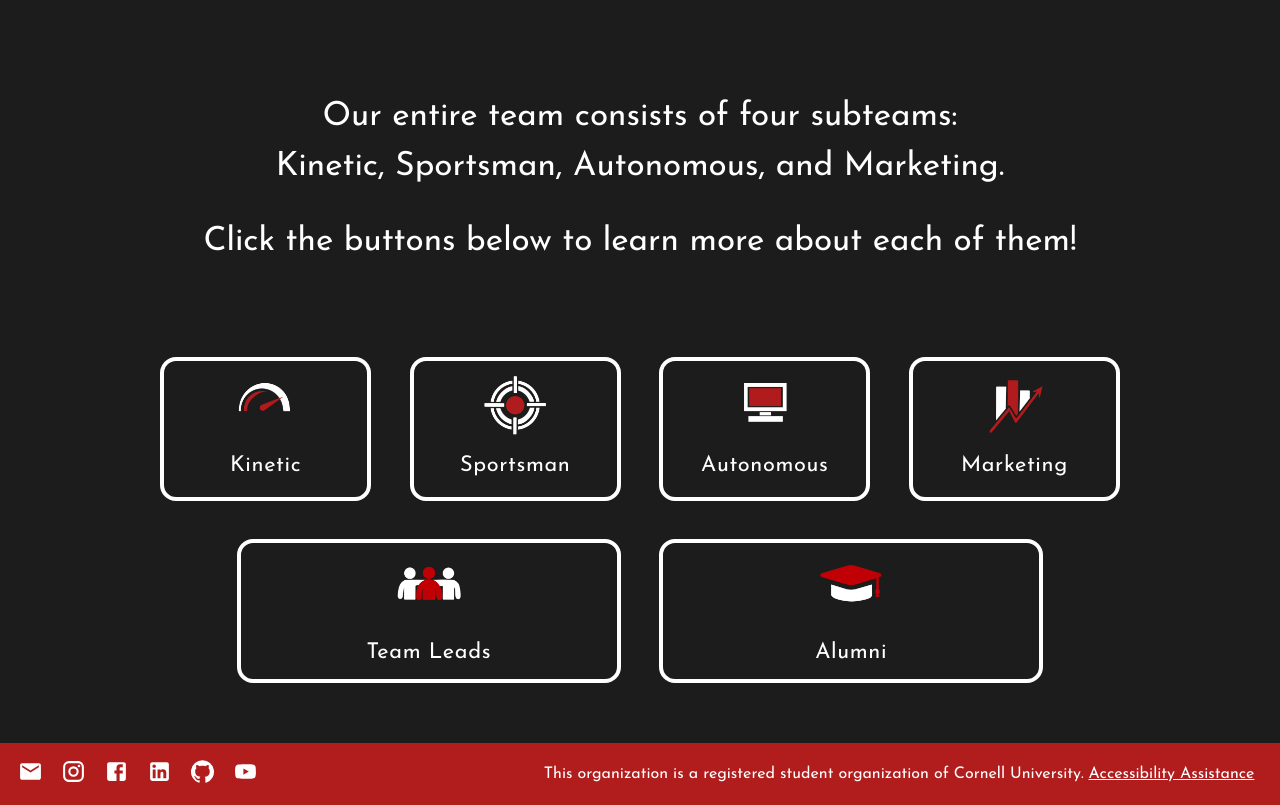
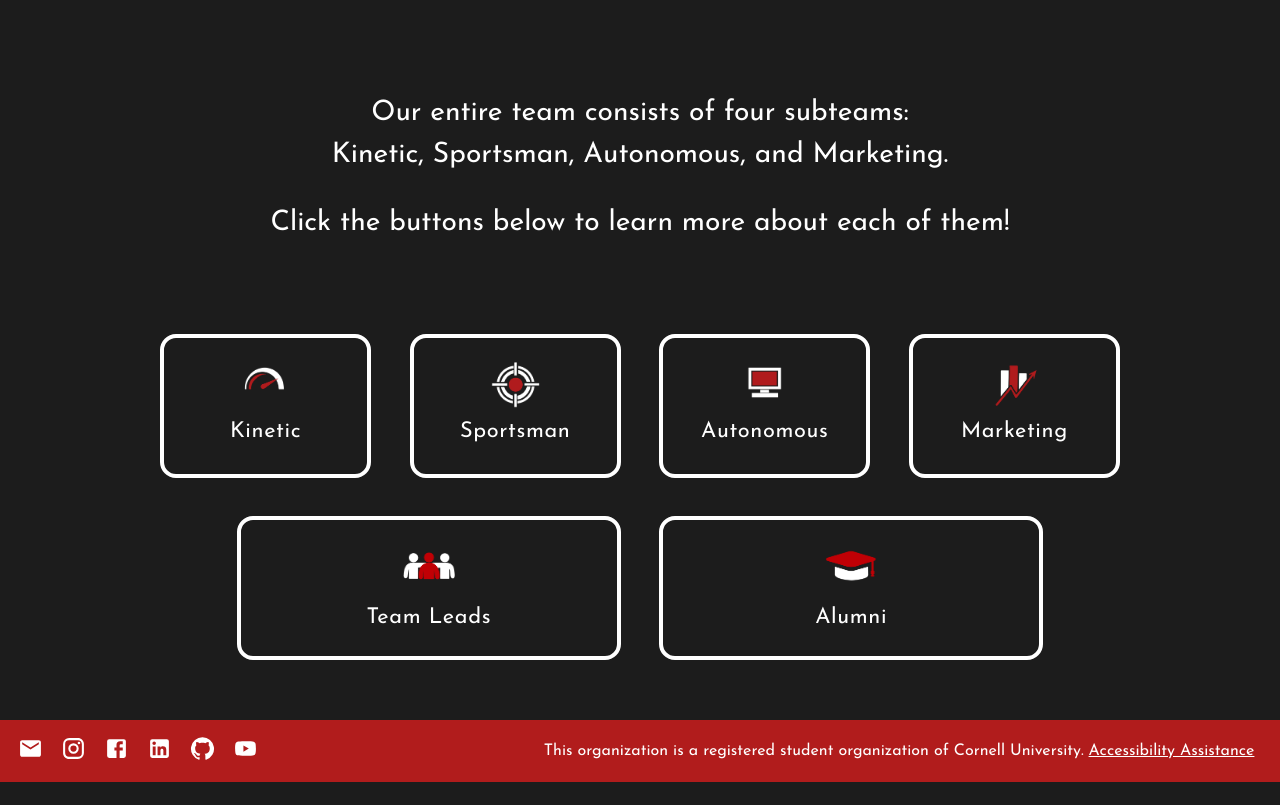
Before and after one commit to Cornell-University-Combat-Robotics/site-2025, a React (Vite) app in the folder react-site/: page /team in a window 1280 px wide. Shown: the part 395-1200 px from the top of the page. After the commit the page ends 1177 px from the top, so only its background shows below. Built offline with nearby package versions, Linux system fonts and the light colour scheme.

Commit message:
Mostly done with resizing

```diff
--- a/react-site/src/pages/team.jsx
+++ b/react-site/src/pages/team.jsx
@@ -42,6 +42,8 @@ const TeamButton = ({ children, hoverColor, whiteImg, sx, image, to }) => {
         justifyContent: "center",
         paddingLeft: 0,
         paddingRight: 0,
+        paddingTop: "2%",
+        paddingBottom: "2%",
 
 
         //for text within team button
@@ -50,15 +52,18 @@ const TeamButton = ({ children, hoverColor, whiteImg, sx, image, to }) => {
 
         fontSize: {
           xs: "3.5vw",
-          sm: "2.5vw",
+          sm: "2.3vw",
           md: "2vw",
           lg: "1.7vw"
         },
-        width: "30vw",
+
         height: {
           xs: "10vh",
+          sm: "10vh",
           md: "18vh",
+          lg: "18vh",
         },
+
         textTransform: "none",
         '&:hover': {
           color: 'white',
@@ -72,10 +77,10 @@ const TeamButton = ({ children, hoverColor, whiteImg, sx, image, to }) => {
       {image && <img src={isHovered ? whiteImg : image} alt=""
 
         style={{
-          marginBottom: "5%",
+          marginBottom: "2%",
           //width & height for same size of screen can be same since images are same length & width
-          width: "5vw",
-          height: "5vw",
+          //no width property cuz team buttons have diff widths
+          height: "50%"
         }}
       />}
       {children}
@@ -126,12 +131,23 @@ export default function Team() {
           </motion.div>
         </div>
 
-        <Typography variant="h5" sx={{ maxWidth: '70%', margin: '2% auto', textAlign: 'center' }}>
+        <Typography
+         sx={{ maxWidth: '70%', margin: '2% auto', textAlign: 'center',
+          fontSize: {
+            xs: "3vw",
+            sm: "2.2vw"
+          }
+          }}>
           {"Our entire team consists of four subteams:"}
           <br />
           {"Kinetic, Sportsman, Autonomous, and Marketing."}
         </Typography>
-        <Typography variant="h5" sx={{ maxWidth: '70%', margin: '2% auto', textAlign: 'center' }}>
+        <Typography sx={{ maxWidth: '85%', margin: '2% auto', textAlign: 'center',
+           fontSize: {
+            xs: "3vw",
+            sm: "2.2vw"
+          }
+         }}>
           {"Click the buttons below to learn more about each of them!"}
         </Typography>
 
@@ -142,40 +158,38 @@ export default function Team() {
             details. &focus is for when the button is clicked (removing the blue border
             when clicked. &hover is for making the text color white (don't change when
             button is not hovered over.*/}
-        <Box display='flex' justifyContent="center" alignItems="center" mt="7vw" mb="3vw">
-          <Box width="75%" justifyContent={"center"}
+        <Box display='flex' justifyContent="center" alignItems="center" mt="7vw" mb="3vw" >
+          <Box width="75vw" justifyContent={"center"}
             sx={{
               display: 'flex',
               flexDirection: 'row',
-              flexWrap: { xs: 'wrap', sm: 'wrap', md: 'wrap', lg: 'nowrap' },
+              flexWrap: { xs: 'wrap', sm: 'nowrap', md: 'nowrap', lg: 'nowrap' },
               columnGap: "3vw",
               rowGap: "1.5vh"  //maintains both vertical and horizontal gap between buttons
             }}
           >
-            <TeamButton hoverColor="#0E7C2B" image={KineticColor} whiteImg={KineticWhite} to="/team/kinetic" >Kinetic</TeamButton>
-            <TeamButton hoverColor="#1F398D" image={SportsmanColor} whiteImg={SportsmanWhite} to="/team/sportsman">Sportsman</TeamButton>
-            <TeamButton hoverColor="#8D8D2C" image={AutonColor} whiteImg={AutonWhite} to="/team/autonomous">Autonomous</TeamButton>
-            <TeamButton hoverColor="#501584" image={MarketingColor} whiteImg={MarketingWhite} to="/team/marketing">Marketing</TeamButton>
+            <TeamButton hoverColor="#0E7C2B" image={KineticColor} whiteImg={KineticWhite} to="/team/kinetic" sx={{ width: "30vw" }} >Kinetic</TeamButton>
+            <TeamButton hoverColor="#1F398D" image={SportsmanColor} whiteImg={SportsmanWhite} to="/team/sportsman" sx={{ width: "30vw" }}>Sportsman</TeamButton>
+            <TeamButton hoverColor="#8D8D2C" image={AutonColor} whiteImg={AutonWhite} to="/team/autonomous" sx={{ width: "30vw" }}>Autonomous</TeamButton>
+            <TeamButton hoverColor="#501584" image={MarketingColor} whiteImg={MarketingWhite} to="/team/marketing" sx={{ width: "30vw" }}>Marketing</TeamButton>
           </Box>
         </Box>
         <Box display='flex' justifyContent="center" alignItems="center" mt="20px" mb="60px" >
-          <Box display='flex' width="63%" justifyContent={"center"}
+          <Box display='flex' width="63vw" justifyContent={"center"}
             sx={{
               display: 'flex',
               flexDirection: 'row',
-              flexWrap: { xs: 'wrap', sm: 'wrap', md: 'wrap', lg: 'nowrap' },
+              flexWrap: { xs: 'wrap', sm: 'nowrap', md: 'nowrap', lg: 'nowrap' },
               columnGap: "3vw",
               rowGap: "1.5vh"  //maintains both vertical and horizontal gap between buttons
             }}>
-            <TeamButton hoverColor="#820002" image={TLColor} whiteImg={TLWhite} to="/team/leads" sx={{ width: "50vw" }}>
+            <TeamButton hoverColor="#820002" image={TLColor} whiteImg={TLWhite} to="/team/leads" sx={{ width: "100%" }}>
               Team Leads
             </TeamButton>
-            <TeamButton hoverColor="#820002" image={AlumColor} whiteImg={AlumWhite} to="/team/alumni" sx={{ width: "50vw" }}>Alumni</TeamButton>
+            <TeamButton hoverColor="#820002" image={AlumColor} whiteImg={AlumWhite} to="/team/alumni" sx={{ width: "100%" }}>Alumni</TeamButton>
           </Box>
         </Box>
       </Box>
     </>
   );
 }
-//bottom button widths same size as above
-//bigger sized icons
```
